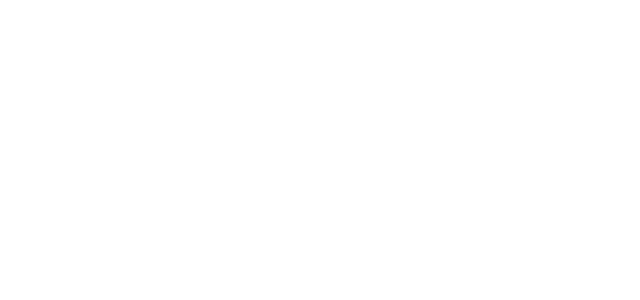
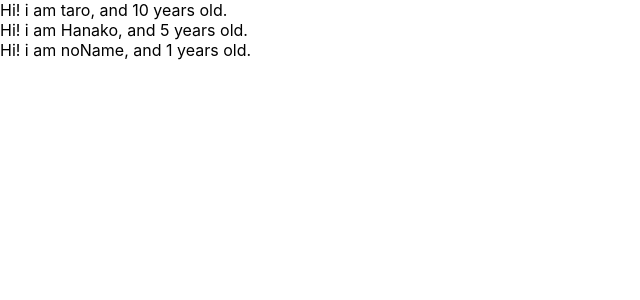
Before and after one commit to yoshiakiyamaguchi99/react--udemy, a React (Create React App) app: page / in a window 1280 px wide. Shown: the top 300 px of the page, without its empty margins (0-640 px from the left). Built offline with nearby package versions, Linux system fonts and the light colour scheme.

Commit message:
learn props of component

```diff
--- a/src/App.js
+++ b/src/App.js
@@ -2,9 +2,29 @@
 
 
 function App() {
-  const greet = "Hi,tom"
-  const dom = <h1 className=""></h1>
-  return dom;
+  const profiles = [
+    {name: "taro", age: 10 },
+    {name: "Hanako", age: 5},
+    {name: "noName"}
+  ]
+  return (
+    <div>
+    {
+      profiles.map((profile, index) => {
+        return   <User name={profile.name} age={profile.age} key={index} />
+      })
+    }
+
+    </div>
+  )
+}
+
+const User = (props) => {
+  return <div>Hi! i am {props.name}, and {props.age} years old. </div>
+}
+
+User.defaultProps = {
+  age: 1
 }
 
 export default App;
```
